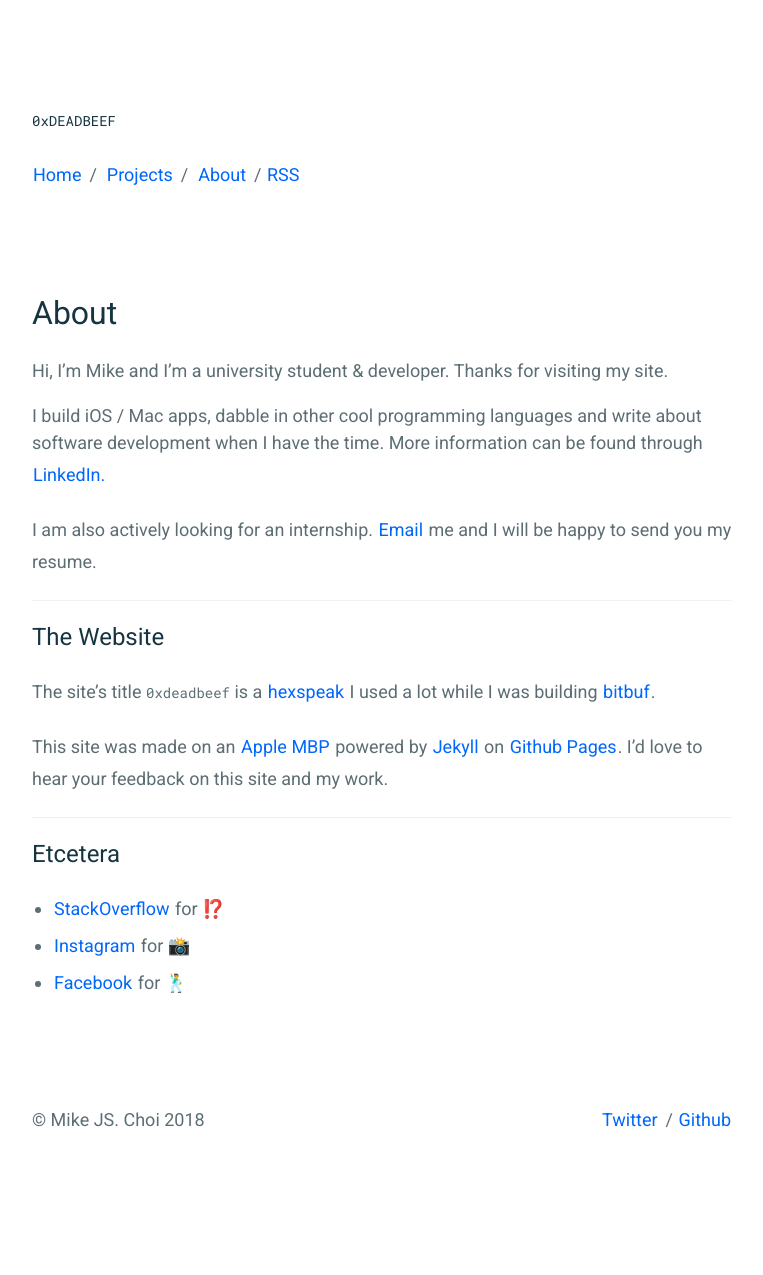
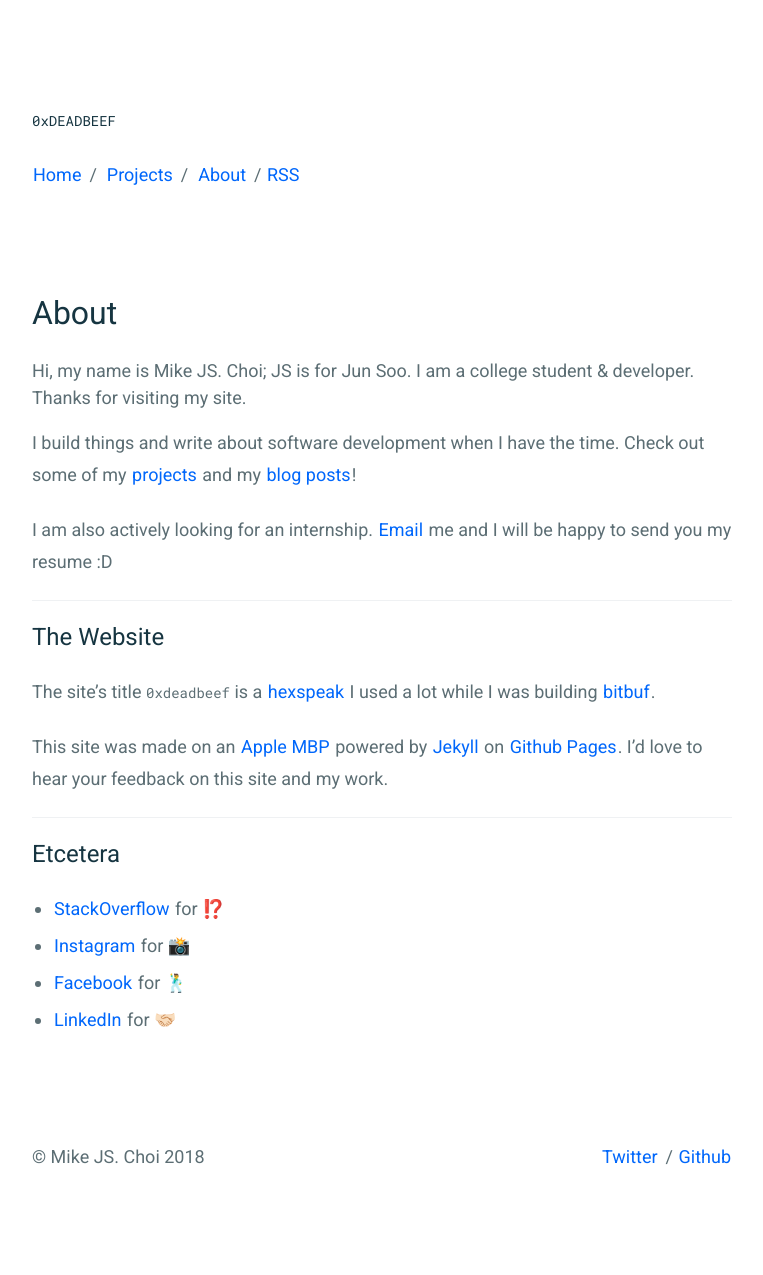
Before and after one commit to mkchoi212/mkchoi212.github.io, a Jekyll site: the page built from _pages/About.md, in a window 1280 px wide. Shown: the whole page, without its empty margins (258-1021 px from the left). Built offline with Jekyll 4.4.1, drawn with Linux system fonts in a browser that asks for light colours; before the commit the page ends 1238 px from its top, so only the background shows below that.

Commit message:
Update blog metadata

```diff
--- a/_config.yml
+++ b/_config.yml
@@ -1,10 +1,11 @@
 # Site settings
 title: "0xDEADBEEF"
 description: >
-    Hi, I'm Mike. Here, I mainly write about Swift and software on Apple platforms but I dabble.
+    Hi, I'm Mike. Here, I write about Swift, Go, and random computer, life musings.
+
 author: Mike JS. Choi
 email: mkchoi212@icloud.com
-baseurl: "" # the subpath of your site, e.g. /blog
+baseurl: ""
 url: "https://www.deadbeef.me" # the base hostname & protocol for your site
 twitter_username: bananamlkshake2
 github_username:  mkchoi212
--- a/_pages/About.md
+++ b/_pages/About.md
@@ -3,17 +3,19 @@
 title: About
 permalink: /about/
 ---
-Hi, I'm Mike and I'm a university student & developer. Thanks for visiting my site.
 
-I build iOS / Mac apps, dabble in other cool programming languages and write
-about software development when I have the time. More information can be found through <a href="https://www.linkedin.com/in/mikejschoi" data-network="LinkedIn" data-proofer-ignore>LinkedIn.</a>
+Hi, my name is Mike JS. Choi; JS is for Jun Soo. I am a college student & developer. Thanks for visiting my site.
+
+I build things and write about software development when I have the time.
+Check out some of my [projects](https://deadbeef.me/projects/) and my [blog posts](https://deadbeef.me)!
 
 I am also actively looking for an internship. [Email](mailto:mkchoi212@icloud.com) me and I will be happy to
-send you my resume.
+send you my resume :D
 
 ----
 
 ## The Website
+
 The site's title `0xdeadbeef` is a [hexspeak](https://en.wikipedia.org/wiki/Hexspeak) I used a lot while I was building [bitbuf](https://github.com/mkchoi212/bitbuf).
 
 This site was made on an [Apple MBP](https://www.apple.com/) powered by [Jekyll](https://jekyllrb.com) on [Github Pages](https://pages.github.com).
@@ -26,3 +28,4 @@
 - [StackOverflow](https://stackoverflow.com/users/4064189/mike-js-choi) for ⁉️
 - [Instagram](https://www.instagram.com/mikejschoi/) for 📸
 - [Facebook](https://www.facebook.com/mikejchoijr) for 🕺
+- [LinkedIn](https://www.linkedin.com/in/mikejschoi) for 🤝🏻
```
Also changed, not shown: _pages/projects.md (+3 -1 lines).
